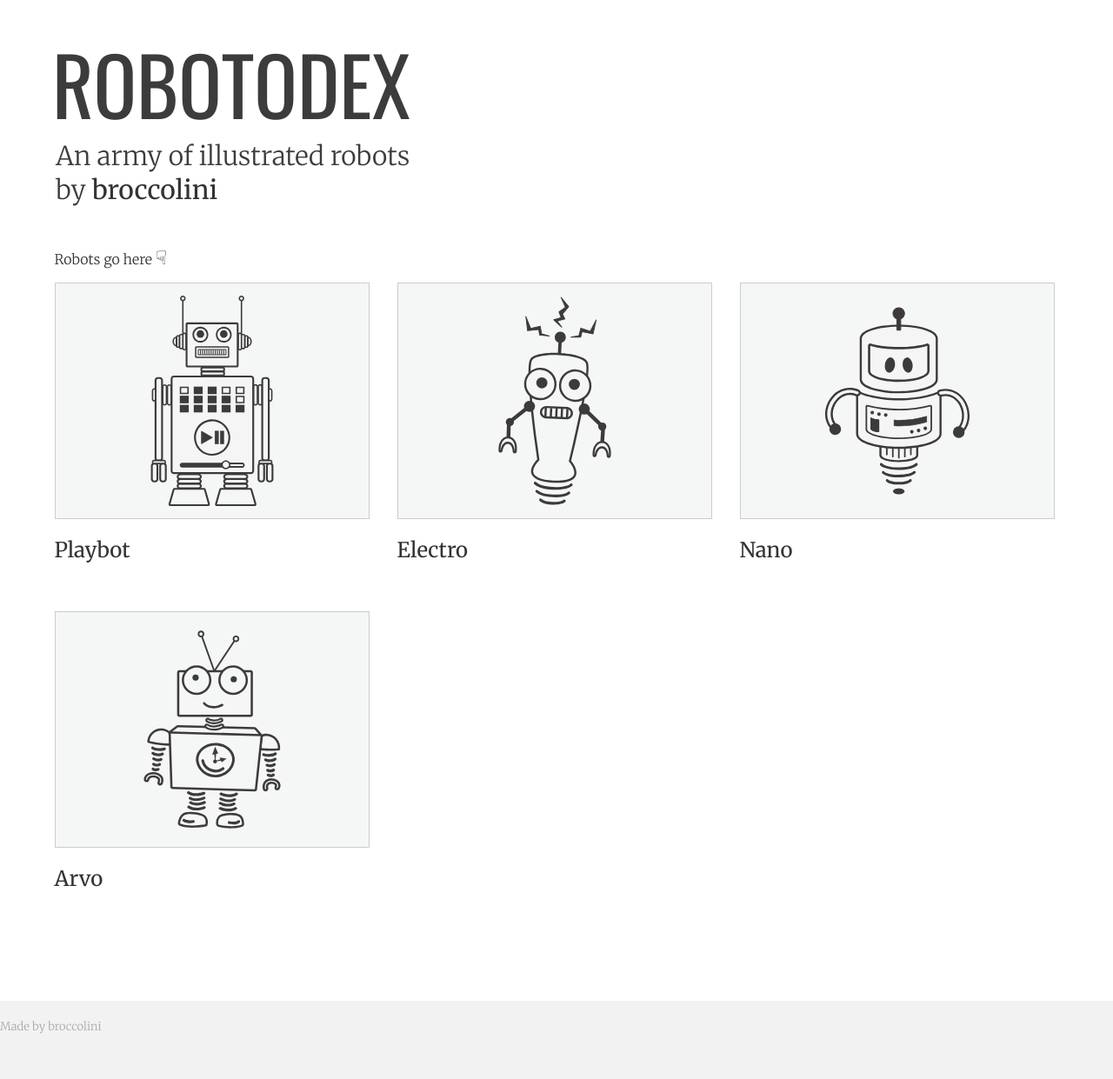
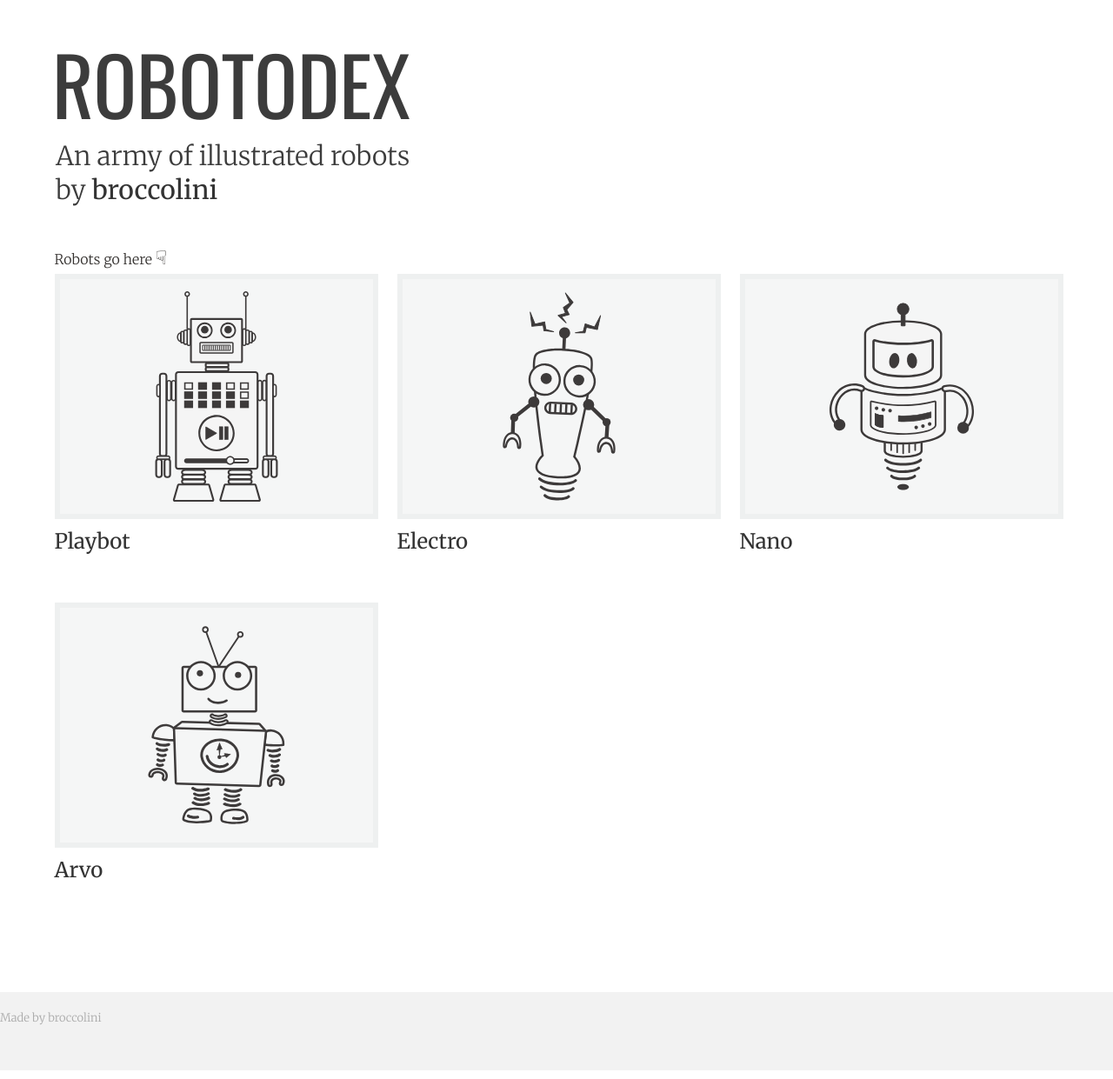
Before and after one commit to broccolini/robotodex, a Jekyll site: the page built from index.markdown, in a window 1280 px wide. Shown: the whole page at 87% size. Built offline with Jekyll 4.4.1, drawn with Linux system fonts in a browser that asks for light colours.

Commit message:
more stylin

```diff
--- a/stylesheets/stylesheet.css
+++ b/stylesheets/stylesheet.css
@@ -114,7 +114,7 @@
 }
 
 .inner p {
-  margin-bottom: 10px;
+  margin-bottom: 0px;
 }
 
 #content-wrapper {
@@ -129,7 +129,7 @@
 
 #main-content img {
   max-width: 100%;
-  border: 1px solid #ccc;
+  border: 6px solid #EEF0F0;
 }
 
 .shell {
@@ -222,9 +222,10 @@
 }
 
 #main-content h3 {
-  font-family: 'Merriweather', 'Georgia', serif;
+  /*font-family: 'Oswald', sans-serif;*/
+  /*text-transform: uppercase;*/
   font-size: 24px;
-  font-weight: bold;
+  font-weight: 700;
   margin-bottom: 50px;
   color: #474747;
 }
```
